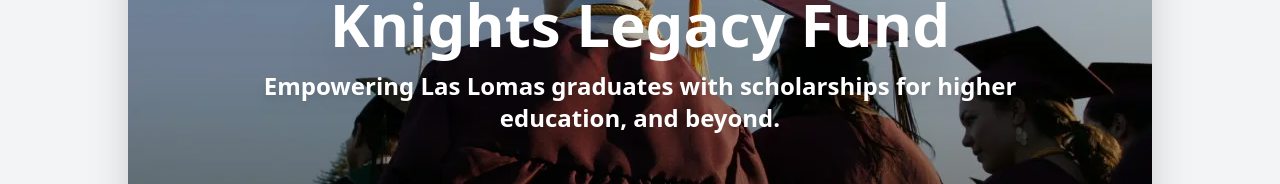
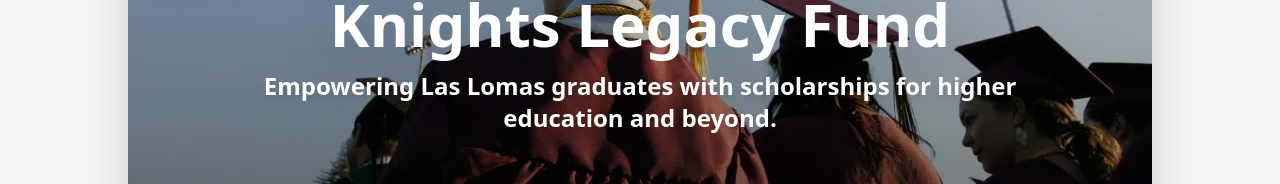
Before and after one commit to alexander-alessi/knightslegacy, a React (Vite) app: page / in a window 1280 px wide. Shown: the part 348-532 px from the top of the page. Built offline with nearby package versions, Linux system fonts and the light colour scheme.

Commit message:
Testing workflow

```diff
--- a/src/components/Home.jsx
+++ b/src/components/Home.jsx
@@ -68,7 +68,7 @@
             Knights Legacy Fund
           </h1>
           <p className="text-lg md:text-2xl font-bold text-white drop-shadow-lg max-w-3xl">
-            Empowering Las Lomas graduates with scholarships for higher education, and beyond.
+            Empowering Las Lomas graduates with scholarships for higher education and beyond.
           </p>
         </div>
       </section>
```
